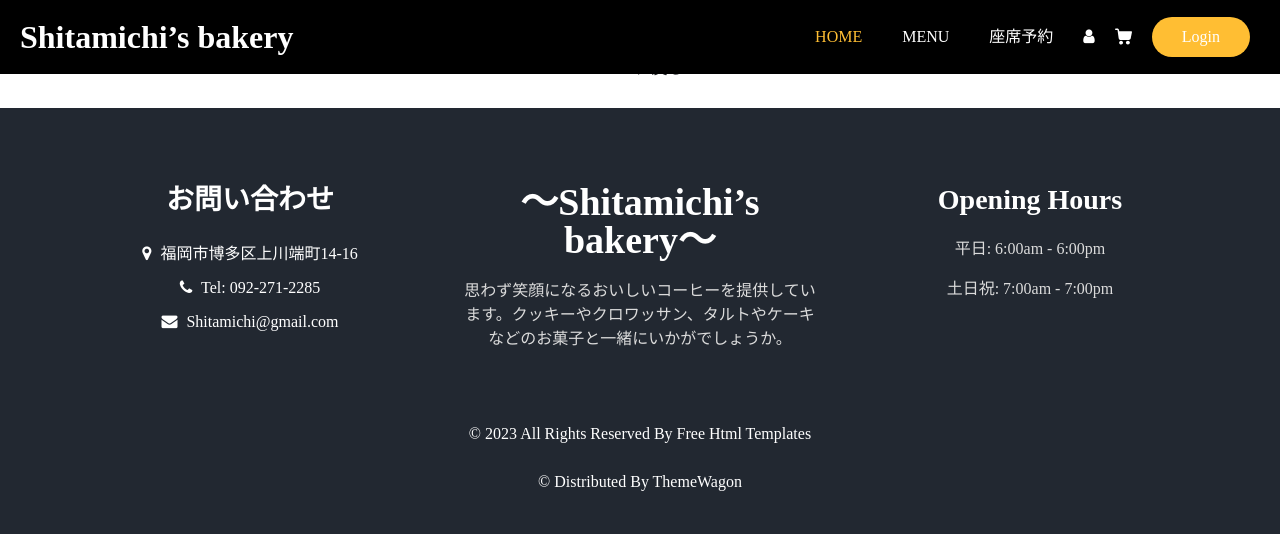
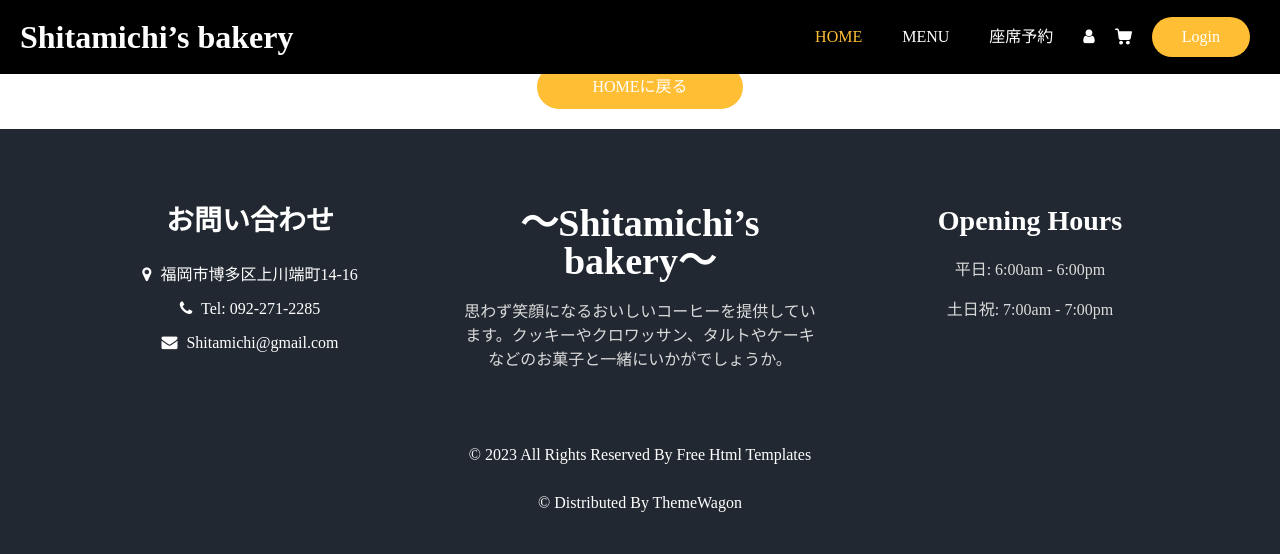
Before and after one commit to miyosi33/FIC_D_CareerDesign, a PHP site: page /reservation.php in a window 1280 px wide. Shown: the top 554 px of the page. Run offline with PHP 8.4, Linux system fonts and the light colour scheme; some libraries are stand-ins or nearby versions; some web fonts are replaced.

Commit message:
Update reservation.php

```diff
--- a/reservation.php
+++ b/reservation.php
@@ -35,8 +35,10 @@ if ($_SERVER['REQUEST_METHOD'] === 'POST') {
 ?>
 
 <!-- この部分のボタンのcssだけお願いします！ -->
-<div class="button">
-<a href="index.php" class="btn">Homeに戻る</a>
+<div class="button form_container">
+    <a href="index.php" class="btn_box">
+        <button style="margin-top: 15px;border: none;text-transform: uppercase;display: inline-block;padding: 10px 55px;background-color: #ffbe33;color: #ffffff;border-radius: 45px;-webkit-transition: all 0.3s;transition: all 0.3s;border: none;">Homeに戻る</button>
+    </a>
 </div>
 
 <?php require 'footer.php'; ?>
```
